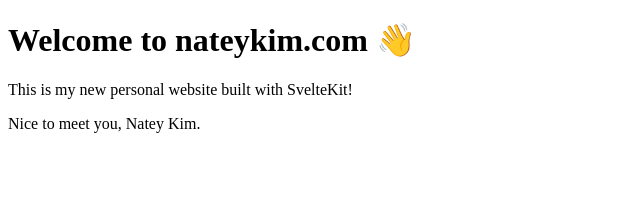
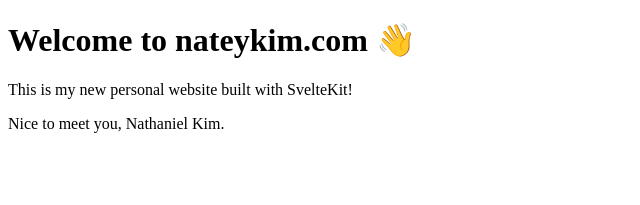
Before and after one commit to NateyKim/Website, a SvelteKit app: page / in a window 1280 px wide. Shown: the top 205 px of the page, without its empty margins (0-640 px from the left). Built offline with nearby package versions, Linux system fonts and the light colour scheme.

Commit message:
Testing name variable

```diff
--- a/src/routes/+page.svelte
+++ b/src/routes/+page.svelte
@@ -12,7 +12,7 @@
 -->
 
 <script>
-  let name = 'Natey Kim';
+  let name = 'Nathaniel Kim';
 </script>
 
 <main>
```
